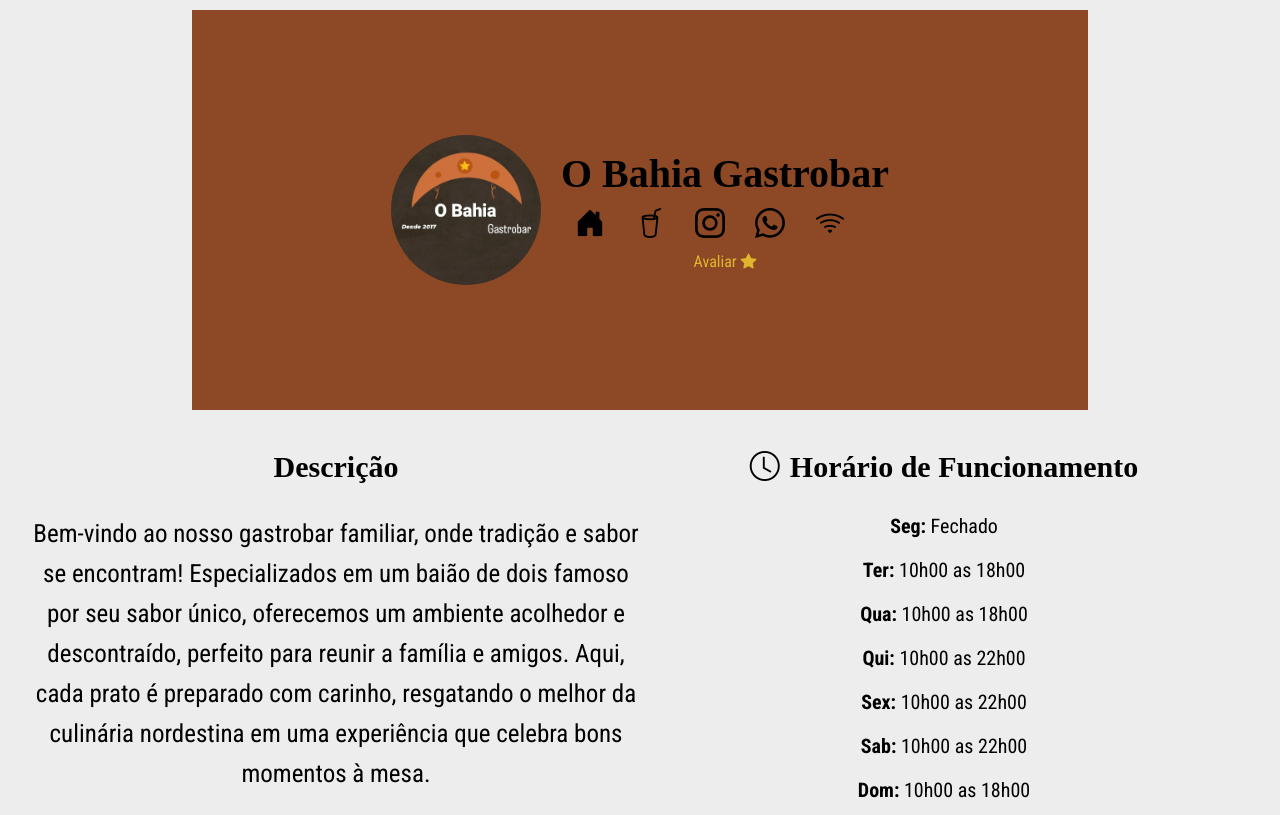
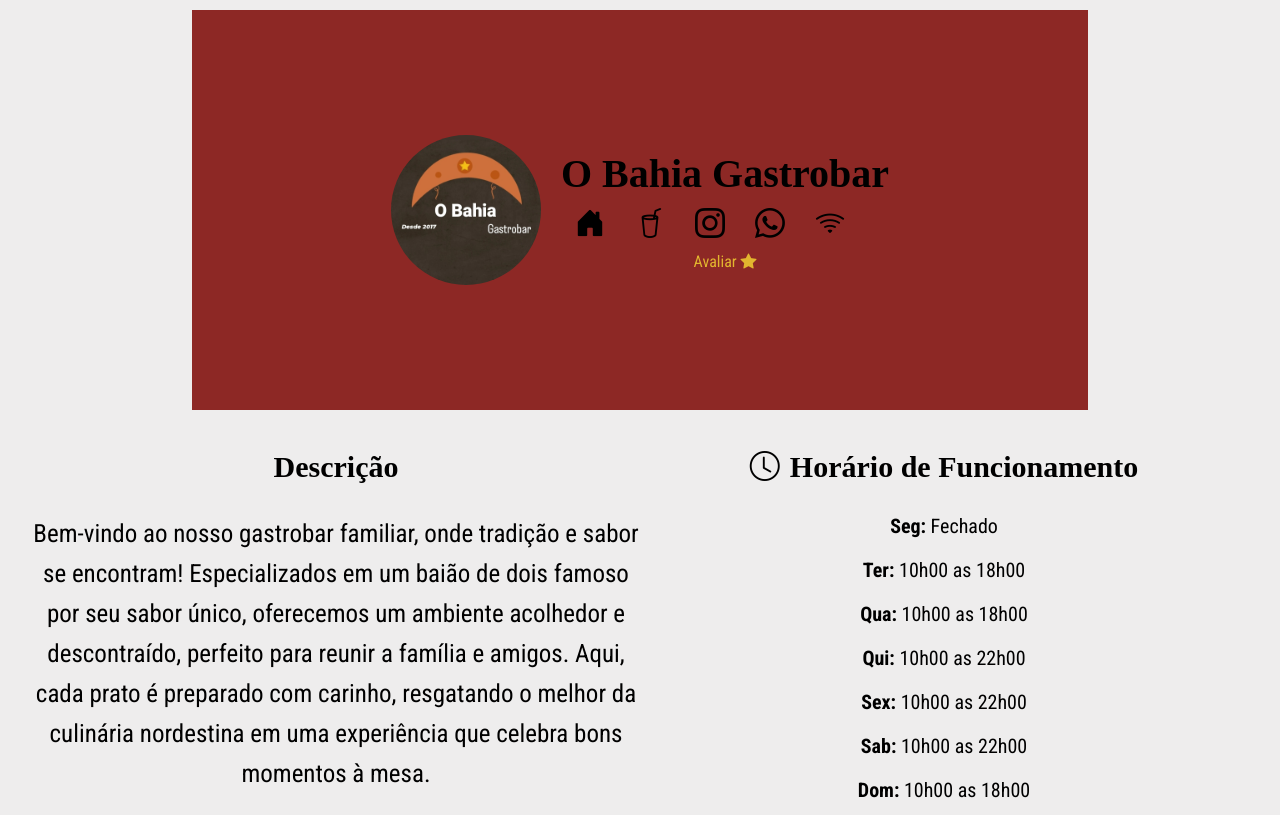
Before and after one commit to Matheus-sp12/oBahiaGastrobar, a website: page principal.html in a window 1280 px wide. Shown: the top 815 px of the page. Drawn offline with nearby package versions, Linux system fonts and the light colour scheme; files that its build step writes are made by us from their sources.

```diff
--- a/src/styles/main.scss
+++ b/src/styles/main.scss
@@ -40,7 +40,7 @@
         justify-content: center;
         flex-direction: column;
         align-items: center;
-        background-color: #8d4925;
+        background-color: #8d2825;
         height: 50vh;
         width: 100%;
         background-size: cover;
```
Also changed, not shown: index.html (+1 -2 lines), src/image/loja1.jpg (added).
